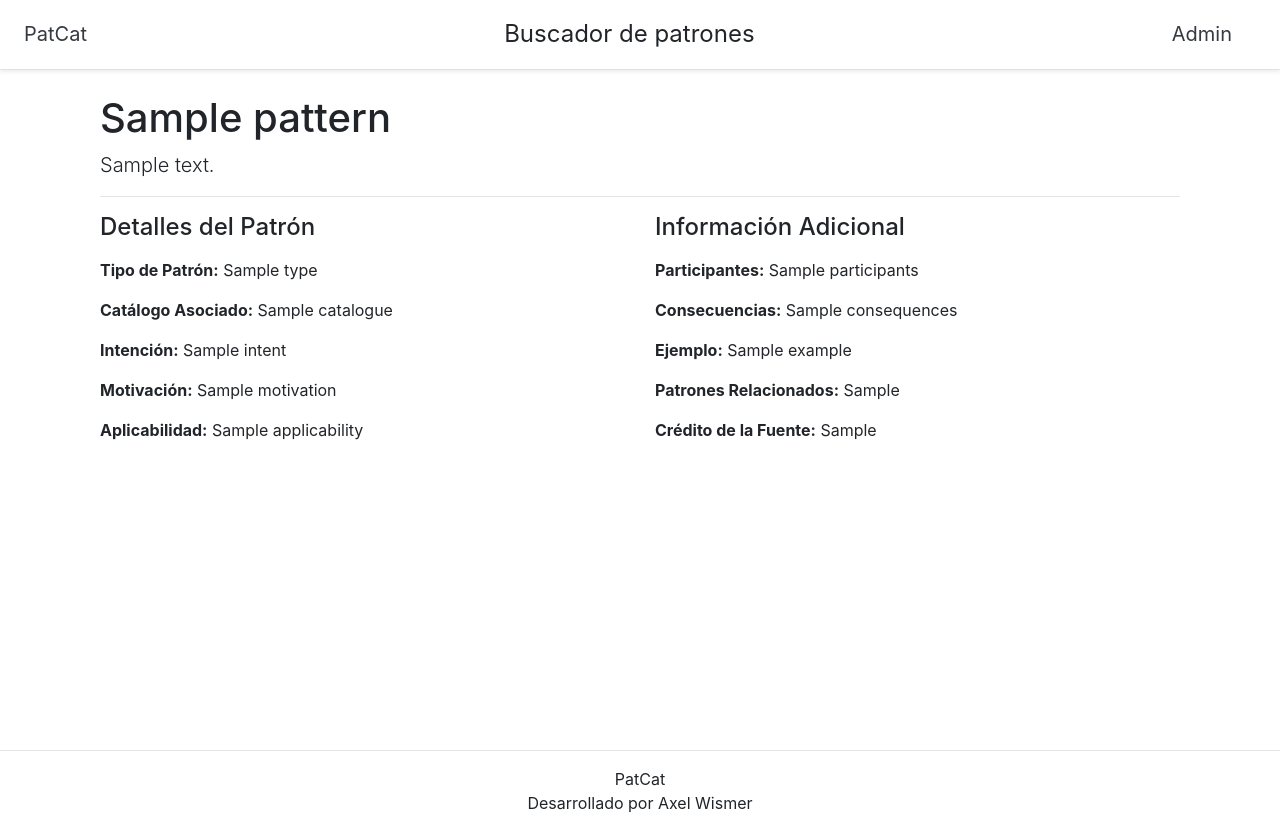
After one commit to AxelWismer/PatCat, a Django app: template patterns/templates/patterns/pattern_detail.html in a window 1280 px wide. The commit adds this page. Run offline with Django 4.2, Linux system fonts and the light colour scheme; the template is opened without the code that fills it: most values are stand-ins (such as "Sample title", 1, 10 or a date in 2020); some libraries are stand-ins or nearby versions.

Commit message:
pattern view

```diff
--- a/PatCat/settings.py
+++ b/PatCat/settings.py
@@ -160,3 +160,8 @@ if not DEBUG_FILE_STORAGE:
     AWS_DEFAULT_ACL = None
     AWS_S3_VERIFY = True
     DEFAULT_FILE_STORAGE = 'storages.backends.s3boto3.S3Boto3Storage'
+    if LOCAL:
+        AWS_ACCESS_KEY_ID = os.getenv('AWS_ACCESS_KEY_ID', '')
+        AWS_SECRET_ACCESS_KEY = os.getenv('AWS_SECRET_ACCESS_KEY', '')
+    AWS_ACCESS_KEY_ID = 'AKIA6N3YUFMRIS55INLM'
+    AWS_SECRET_ACCESS_KEY = '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'
--- a/PatCat/urls.py
+++ b/PatCat/urls.py
@@ -2,7 +2,7 @@
 
 from django.contrib import admin
 from django.urls import path
-from patterns.views import search
+from patterns.views import search, pattern_detail
 from memoryDB.memory_db import set_memory_db
 from django.conf import settings
 # Set the in-memory database from the persistent database
@@ -10,5 +10,7 @@ set_memory_db()
 
 urlpatterns = [
     path('admin/', admin.site.urls, name='admin'),
-    path('', search, name='search')
+    path('', search, name='search'),
+    path('pattern/<int:pattern_id>/', pattern_detail, name='pattern_detail'),
+
 ]
--- a/patterns/templates/patterns/base.html
+++ b/patterns/templates/patterns/base.html
@@ -12,8 +12,8 @@
     <link
       rel="shortcut icon"
       type="image/png"
-      href="{% static 'product.ico' %}"
     />
+
 
     <!-- Bootstrap	-->
     <!-- CSS -->
@@ -29,20 +29,21 @@
     />
 
     <!-- Navbar-->
-    <div
-      class="d-flex flex-column flex-md-row align-items-center justify-content-between p-3 px-md-4 mb-3 bg-white border-bottom shadow-sm"
-    >
-      <h5 class="my-1 mr-md-auto font-weight-normal">PatCat</h5>
-      <h4 class="my-1 mr-md-auto font-weight-normal">Buscador de patrones</h4>
-      <a class="h5 my-1 font-weight-normal text-dark" href="{% url 'admin:index' %}">Admin</a>
 
-      <nav class="my-2 my-md-0 mr-4">
-        <!--Opciones de un usuario staff-->
-      </nav>
-    </div>
   </head>
 
   <body>
+    <div
+    class="navbar-custom d-flex flex-column flex-md-row align-items-center justify-content-between p-3 px-md-4 mb-3 bg-white border-bottom shadow-sm"
+  >
+    <a class="h5 my-1 mr-md-auto font-weight-normal text-dark" href="/">PatCat</a>
+    <h4 class="my-1 mr-md-auto font-weight-normal">Buscador de patrones</h4>
+    <a class="h5 my-1 font-weight-normal text-dark" href="{% url 'admin:index' %}">Admin</a>
+
+    <nav class="my-2 my-md-0 mr-4">
+      <!--Opciones de un usuario staff-->
+    </nav>
+  </div>
     <!-- Body -->
     <style type="text/css">
       .main {
--- /dev/null
+++ b/patterns/templates/patterns/pattern_detail.html
@@ -0,0 +1,32 @@
+{% extends 'patterns/base.html' %}
+{% block content %}
+
+<div class="container mt-4">
+    <h1 class="display-5">{{ pattern.name }}</h1>
+    <p class="lead">{{ pattern.description }}</p>
+    <hr />
+
+    <div class="row">
+        <div class="col-md-6">
+            <h4 class="mb-3">Detalles del Patrón</h4>
+            <p><strong>Tipo de Patrón:</strong> {{ pattern.type }}</p>
+            <p><strong>Catálogo Asociado:</strong> {{ pattern.catalogue }}</p>
+            <p><strong>Intención:</strong> {{ pattern.intent }}</p>
+            <p><strong>Motivación:</strong> {{ pattern.motivation }}</p>
+            <p><strong>Aplicabilidad:</strong> {{ pattern.applicability }}</p>
+        </div>
+        <div class="col-md-6">
+            <h4 class="mb-3">Información Adicional</h4>
+            <p><strong>Participantes:</strong> {{ pattern.participants }}</p>
+            <p><strong>Consecuencias:</strong> {{ pattern.consequences }}</p>
+            <p><strong>Ejemplo:</strong> {{ pattern.example }}</p>
+            <p><strong>Patrones Relacionados:</strong> {{ pattern.related_patterns }}</p>
+            <p><strong>Crédito de la Fuente:</strong> {{ pattern.source_credit }}</p>
+        </div>
+    </div>
+</div>
+
+{% block scripts %}
+{% endblock %}
+
+{% endblock %}
--- a/patterns/templates/patterns/search.html
+++ b/patterns/templates/patterns/search.html
@@ -30,6 +30,8 @@
 							{% for result in patterns %}
 							<!-- <a href="{{ result }}"> -->
 	 								<div class="row">
+										<a class="text-dark" href="{% url 'pattern_detail' pattern_id=result.id %}" class="text-decoration-none">
+
 	 									<div class="ml-5 col-xs-12 col-sm-8 col-md-9 col-lg-10">
 	 										<h3>{{ result.name }}</h3>
 											<h6>{{ result.description }}</h6>
@@ -38,6 +40,8 @@
 											<h6><b>Catálogo:</b>  {{ result.catalogue }}</h6>
 	 									</div>
 	 								</div>
+										</a>
+
 	 							<!-- </a> -->
                 <hr>
 							{% endfor %}
@@ -51,6 +55,4 @@
 {% block scripts %}
 {% endblock %}
 
-
-</script>
 {% endblock %}
```
Also changed, not shown: patterns/views.py (+12 -1 lines), memoryDB/migrations/0005_alter_config_id.py (added), patterns/migrations/0001_initial.py, 3 other files.
